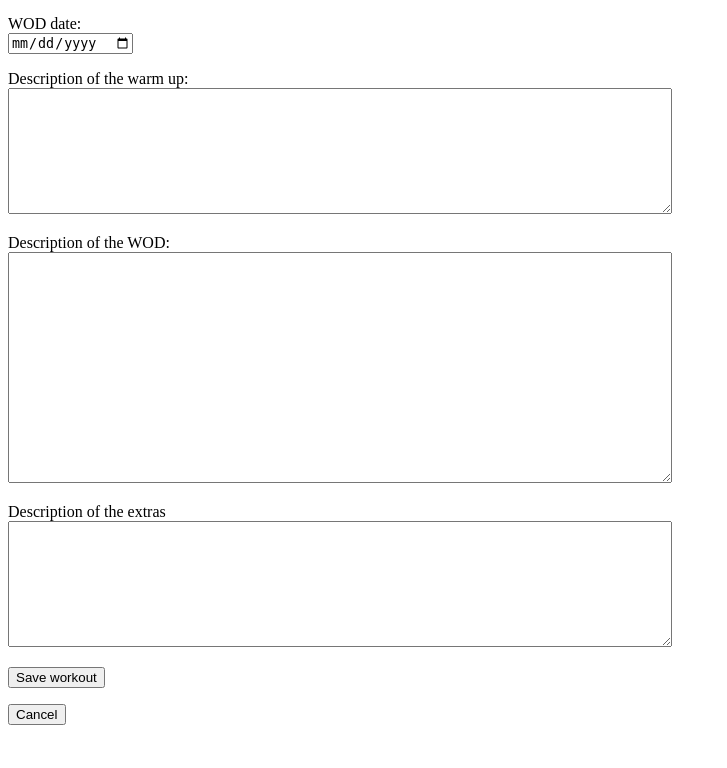
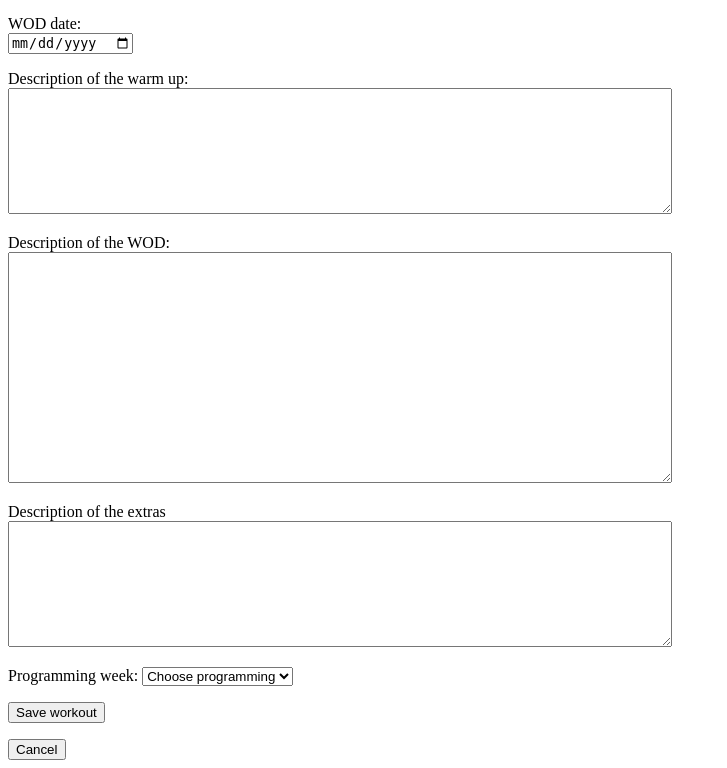
Before and after one commit to lauraelina-git/crossfit, a Flask app: template templates/edit_workout.html in a window 1280 px wide. Shown: the part 81-849 px from the top of the page, without its empty margins (0-727 px from the left). Before the commit the page ends 806 px from the top, so only its background shows below. Run offline with Flask 3, Linux system fonts and the light colour scheme; the template is opened without the code that fills it, so the values that code supplies are empty.

Commit message:
Fix programming week in edit workouts

```diff
--- a/app.py
+++ b/app.py
@@ -228,20 +228,22 @@ def edit_workout(workout_id):
         warmup_description=request.form.get("warmup_description")
         wod_description=request.form.get("wod_description")
         extras_description=request.form.get("extras_description")
+        programming=request.form.get("week")
 
-        if wod_date and wod_description:
+        if wod_date and wod_description and programming:
             workouts.edit_workout(
                 wod_date,
                 warmup_description,
                 wod_description,
                 extras_description,
-                workout_id
+                workout_id,
+                programming
                 )
             return redirect(f"/workout/{workout_id}")
         return render_template(
                 "edit_workout.html",
                 workout=wod,
-                error="Date and workout description required"
+                error="Date workout description and programming required"
                 )
     return render_template("edit_workout.html", workout=wod)
 
--- a/templates/edit_workout.html
+++ b/templates/edit_workout.html
@@ -27,6 +27,16 @@
       Description of the extras <br />
       <textarea name="extras_description" rows="8" cols="80" maxlength="300" wrap="hard"></textarea>
     </p>
+    <p>
+      Programming week:
+      <select name = week required>
+        <option value = "">Choose programming</option>
+        <option value = "Week 1">Week 1</option>
+        <option value = "Week 2">Week 2</option>
+        <option value = "Week 3">Week 3</option>
+        <option value = "Deload">Deload</option>
+      </select>
+    </p>
     <input type="submit" value="Save workout" /><br />
   </form>
   <form action="/" method="get">
--- a/templates/show_workout.html
+++ b/templates/show_workout.html
@@ -15,7 +15,7 @@
       </ul>
     {% endif %}
   {% endwith %}
-  <h1> Workout of the Day for {{ workout.workout_date }} (Programming week {{ programming.programming_week }})</h1>
+  <h1> Workout of the Day for {{ workout.workout_date }} (Programming: {{ programming.programming_week }})</h1>
   <p><strong>Warm up: </strong>{{ workout.warmup_description }}</p>
   <p><strong>WOD: </strong>{{ workout.wod_description }}</p>
   <p><strong>Extras: </strong>{{ workout.extras_description }}</p>
```
Also changed, not shown: workouts.py (+9 -3 lines), templates/add_picture.html (added).
